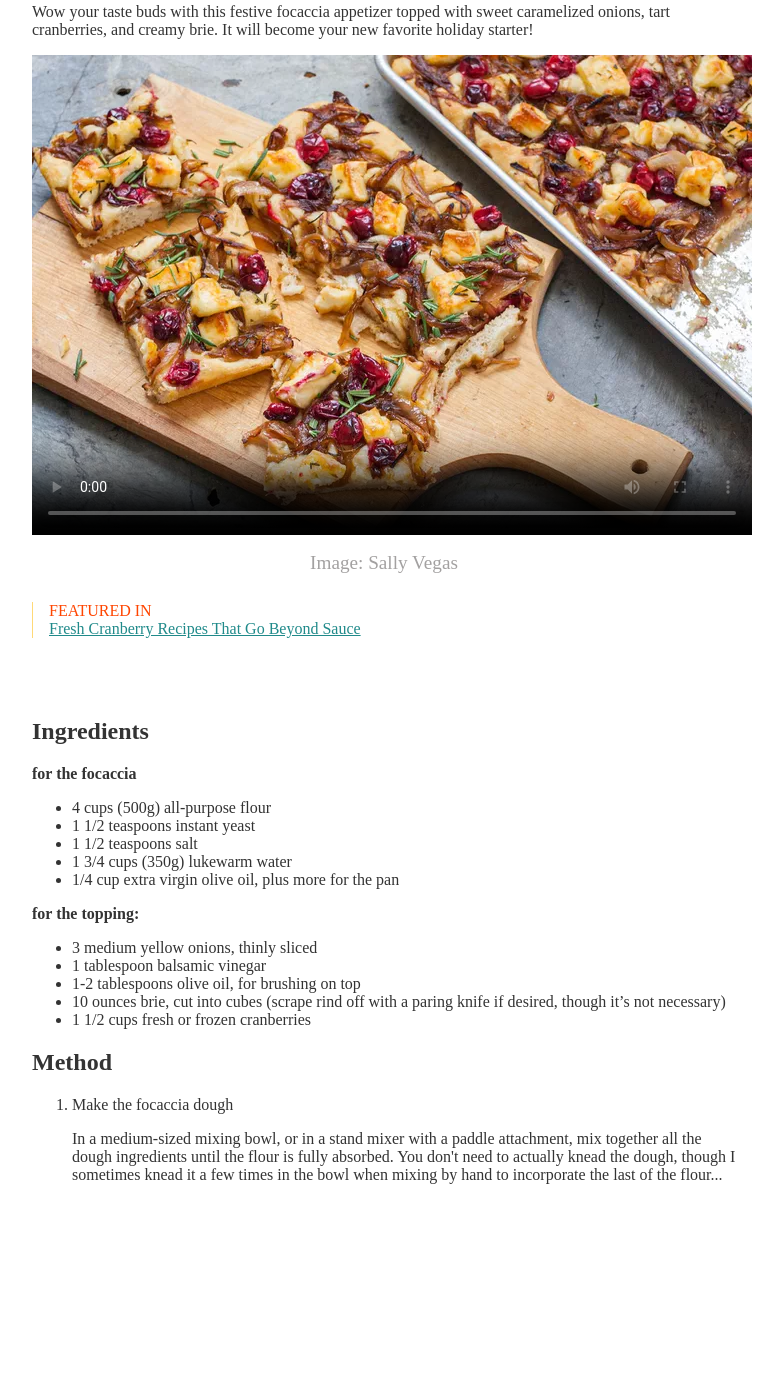
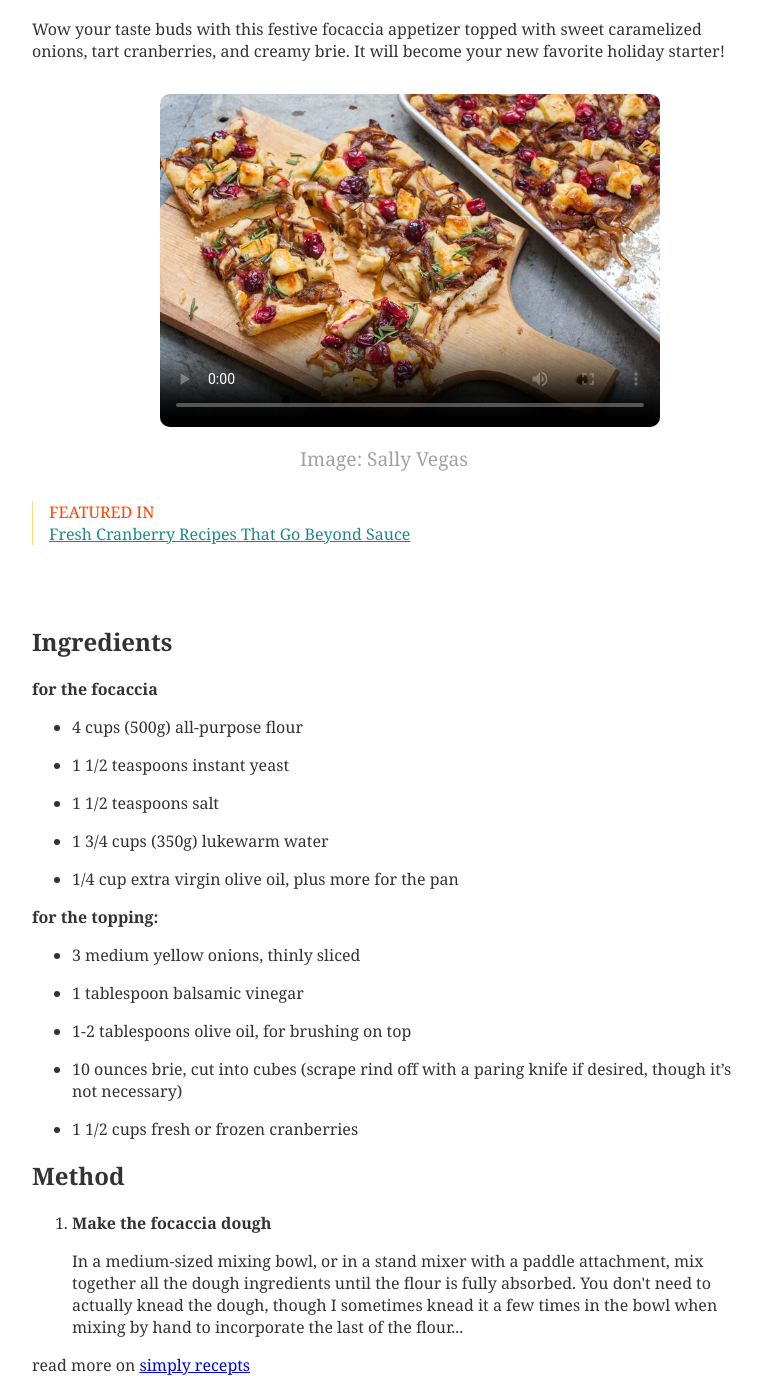
Before and after one commit to marco9727/exercise-L1-S3, a plain HTML site: page index.html in a window 1280 px wide. Shown: the part 462-1838 px from the top of the page, without its empty margins (256-1039 px from the left). Before the commit the page ends 1662 px from the top, so only its background shows below. Drawn offline with Linux system fonts and the light colour scheme.

Commit message:
second commit recept focaccia

```diff
--- a/index.html
+++ b/index.html
@@ -52,25 +52,25 @@
             <li>1 1/2 cups fresh or frozen cranberries</li>
           </ul>
         </section>
-        <section>
-          <div class="Method">
+        <section class="section-second">
+          <div>
             <h2>Method</h2>
           </div>
           <ol>
             <li>
               <p>Make the focaccia dough</p>
-              <p>
+              <p1>
                 In a medium-sized mixing bowl, or in a stand mixer with a paddle
                 attachment, mix together all the dough ingredients until the
                 flour is fully absorbed. You don't need to actually knead the
                 dough, though I sometimes knead it a few times in the bowl when
                 mixing by hand to incorporate the last of the flour...
-              </p>
+              </p1>
             </li>
           </ol>
+          <p2> read more on <a href="simply recepts">simply recepts</a> </p2>
         </section>
       </article>
     </main>
   </body>
-  <ol></ol>
 </html>
--- a/style.css
+++ b/style.css
@@ -2,7 +2,7 @@ body {
   text-align: center;
   margin: 0%;
   color: #333333;
-  font-family: "Times New Roman", Times, serif;
+  font-family: georgia;
 }
 
 #logo {
@@ -61,3 +61,18 @@ nav {
 .ingredients p {
   font-weight: bold;
 }
+
+.section-second p {
+  font-weight: bold;
+}
+
+ul li {
+  margin-bottom: 1rem;
+}
+
+.content video {
+  border-radius: 10px;
+  margin-top: 1rem;
+  width: 500px;
+  margin-left: 8rem;
+}
```
